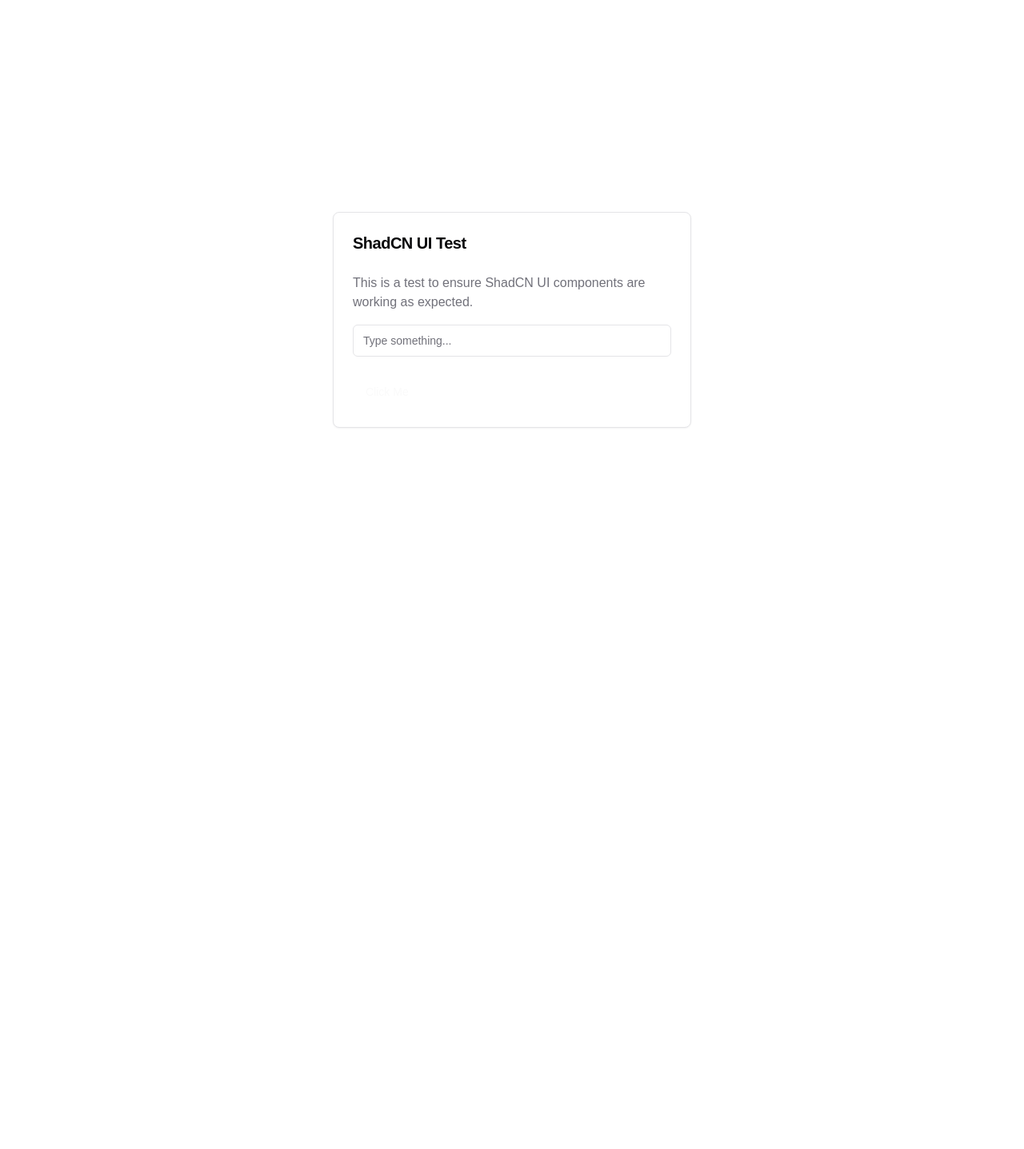
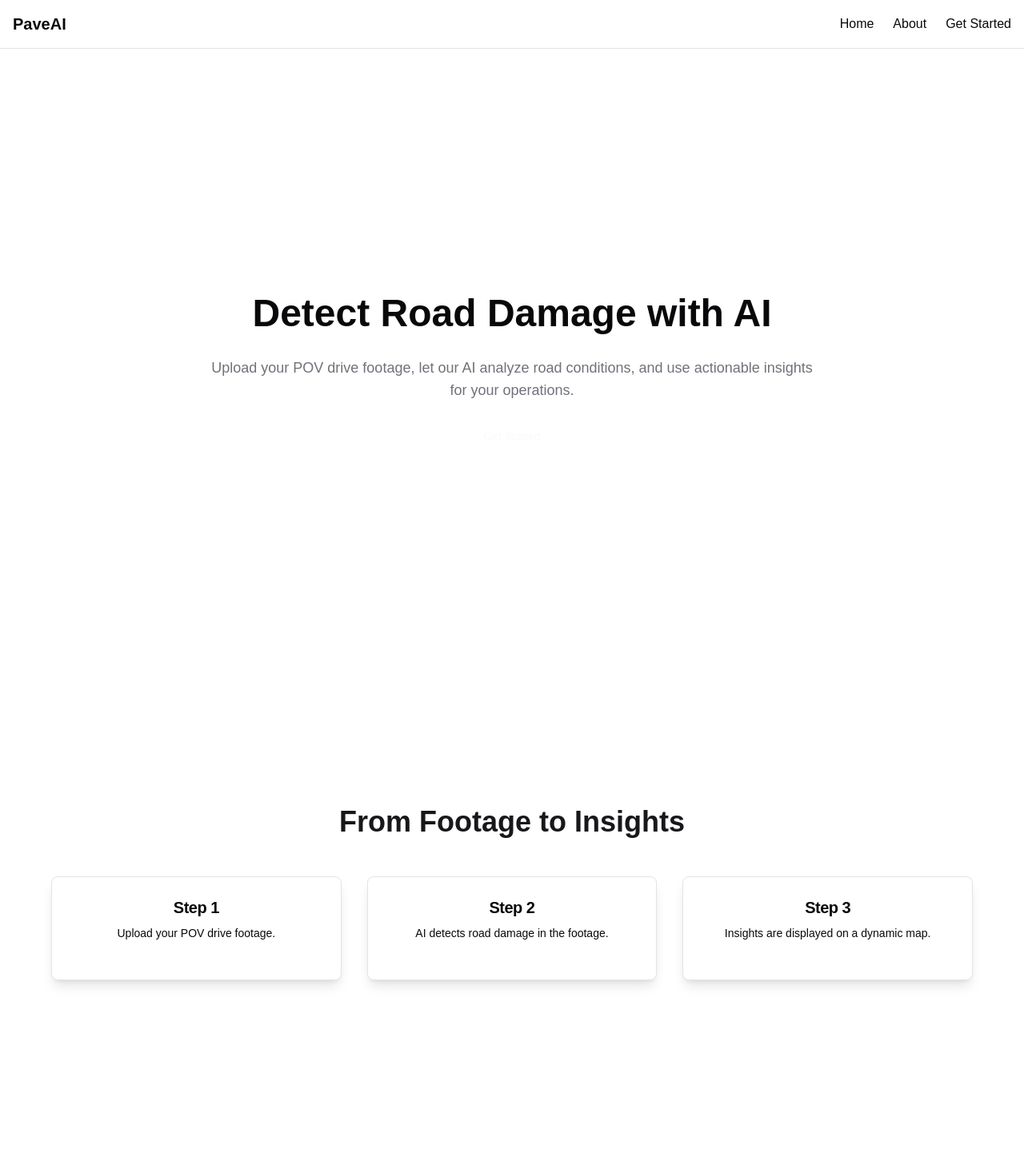
Before and after one commit to thomas-githubb/road-detection-QMIND, a Next.js app in the folder my-next-app/: page / in a window 1280 px wide. Shown: the top 1437 px of the page at 80% size. Before the commit the page ends 800 px from the top, so only its background shows below. Built offline with nearby package versions, Linux system fonts and the light colour scheme.

Commit message:
starting for website

```diff
--- /dev/null
+++ b/my-next-app/src/app/about/page.tsx
@@ -0,0 +1,8 @@
+// pages/about.tsx
+export default function About() {
+  return (
+    <div className="min-h-screen flex items-center justify-center bg-background text-foreground">
+      <h1 className="text-3xl font-bold">About the Project</h1>
+    </div>
+  );
+}
--- /dev/null
+++ b/my-next-app/src/app/get-started/page.tsx
@@ -0,0 +1,8 @@
+// pages/get-started.tsx
+export default function GetStarted() {
+  return (
+    <div className="min-h-screen flex items-center justify-center bg-background text-foreground">
+      <h1 className="text-3xl font-bold">Get Started</h1>
+    </div>
+  );
+}
--- a/my-next-app/src/app/layout.tsx
+++ b/my-next-app/src/app/layout.tsx
@@ -1,19 +1,35 @@
-import type { Metadata } from "next";
+// layout.tsx
 import "./globals.css";
-
-export const metadata: Metadata = {
-  title: "Create Next App",
-  description: "Generated by create next app",
-};
 
 export default function RootLayout({
   children,
-}: Readonly<{
+}: {
   children: React.ReactNode;
-}>) {
+}) {
   return (
     <html lang="en">
-      <body>{children}</body>
+      <body>
+        <header className="fixed top-0 w-full bg-background border-b border-border z-50">
+          <nav className="flex items-center justify-between p-4">
+            <div className="text-xl font-bold text-primary">PaveAI</div>
+            <div className="flex space-x-6">
+              <a href="/" className="hover:text-primary transition">
+                Home
+              </a>
+              <a href="/about" className="hover:text-primary transition">
+                About
+              </a>
+              <a href="/get-started" className="hover:text-primary transition">
+                Get Started
+              </a>
+            </div>
+          </nav>
+        </header>
+        <main className="mt-16">{children}</main>
+        <footer className="bg-secondary text-secondary-foreground py-6 text-center">
+          <p>&copy; 2025 RoadAI. All rights reserved.</p>
+        </footer>
+      </body>
     </html>
   );
 }
--- a/my-next-app/src/app/page.tsx
+++ b/my-next-app/src/app/page.tsx
@@ -1,40 +1,68 @@
+import { Card, CardContent, CardTitle } from "@/components/ui/card";
 import { Button } from "@/components/ui/button";
-import {
-  Card,
-  CardHeader,
-  CardTitle,
-  CardContent,
-  CardFooter,
-} from "@/components/ui/card";
-import { Input } from "@/components/ui/input";
 
 export default function Home() {
   return (
-    <main className="flex items-center justify-center min-h-screen bg-background text-foreground">
-      <div className="space-y-4">
-        {/* Card Component */}
-        <Card className="max-w-md mx-auto">
-          <CardHeader>
-            <CardTitle className="text-xl font-bold">ShadCN UI Test</CardTitle>
-          </CardHeader>
-          <CardContent>
-            <p className="text-muted-foreground">
-              This is a test to ensure ShadCN UI components are working as
-              expected.
-            </p>
-            {/* Input Component */}
-            <Input
-              type="text"
-              placeholder="Type something..."
-              className="mt-4"
-            />
-          </CardContent>
-          <CardFooter>
-            {/* Button Component */}
-            <Button>Click Me</Button>
-          </CardFooter>
-        </Card>
-      </div>
-    </main>
+    <div className="space-y-16">
+      {/* Hero Section */}
+      <section className="min-h-screen flex items-center justify-center bg-background text-foreground relative px-6">
+        <div className="text-center space-y-6 max-w-3xl mx-auto">
+          <h1 className="text-5xl font-extrabold leading-tight">
+            Detect Road Damage with AI
+          </h1>
+          <p className="text-muted-foreground text-lg">
+            Upload your POV drive footage, let our AI analyze road conditions,
+            and use actionable insights for your operations.
+          </p>
+          <Button asChild>
+            <a href="/get-started">Get Started</a>
+          </Button>
+        </div>
+        <div className="absolute inset-0 -z-10">
+          <div className="bg-gradient-to-br from-primary/20 to-accent/20 w-full h-full" />
+        </div>
+      </section>
+
+      {/* Parallax Section */}
+      <section className="bg-secondary text-secondary-foreground py-20 px-6">
+        <div className="max-w-6xl mx-auto space-y-12">
+          <h2 className="text-4xl font-bold text-center">
+            From Footage to Insights
+          </h2>
+          <div className="grid grid-cols-1 md:grid-cols-3 gap-8">
+            <Card className="shadow-lg flex flex-col items-center justify-center text-center p-6">
+              <CardContent>
+                <CardTitle className="text-xl font-bold">Step 1</CardTitle>
+                <p className="text-sm mt-2">Upload your POV drive footage.</p>
+              </CardContent>
+            </Card>
+            <Card className="shadow-lg flex flex-col items-center justify-center text-center p-6">
+              <CardContent>
+                <CardTitle className="text-xl font-bold">Step 2</CardTitle>
+                <p className="text-sm mt-2">
+                  AI detects road damage in the footage.
+                </p>
+              </CardContent>
+            </Card>
+            <Card className="shadow-lg flex flex-col items-center justify-center text-center p-6">
+              <CardContent>
+                <CardTitle className="text-xl font-bold">Step 3</CardTitle>
+                <p className="text-sm mt-2">
+                  Insights are displayed on a dynamic map.
+                </p>
+              </CardContent>
+            </Card>
+          </div>
+        </div>
+      </section>
+
+      {/* Call to Action */}
+      <section className="text-center py-16 bg-background text-foreground flex flex-col items-center justify-center px-6">
+        <h2 className="text-4xl font-bold mb-6">Ready to Get Started?</h2>
+        <Button size="lg" asChild>
+          <a href="/get-started">Start Now</a>
+        </Button>
+      </section>
+    </div>
   );
 }
```
